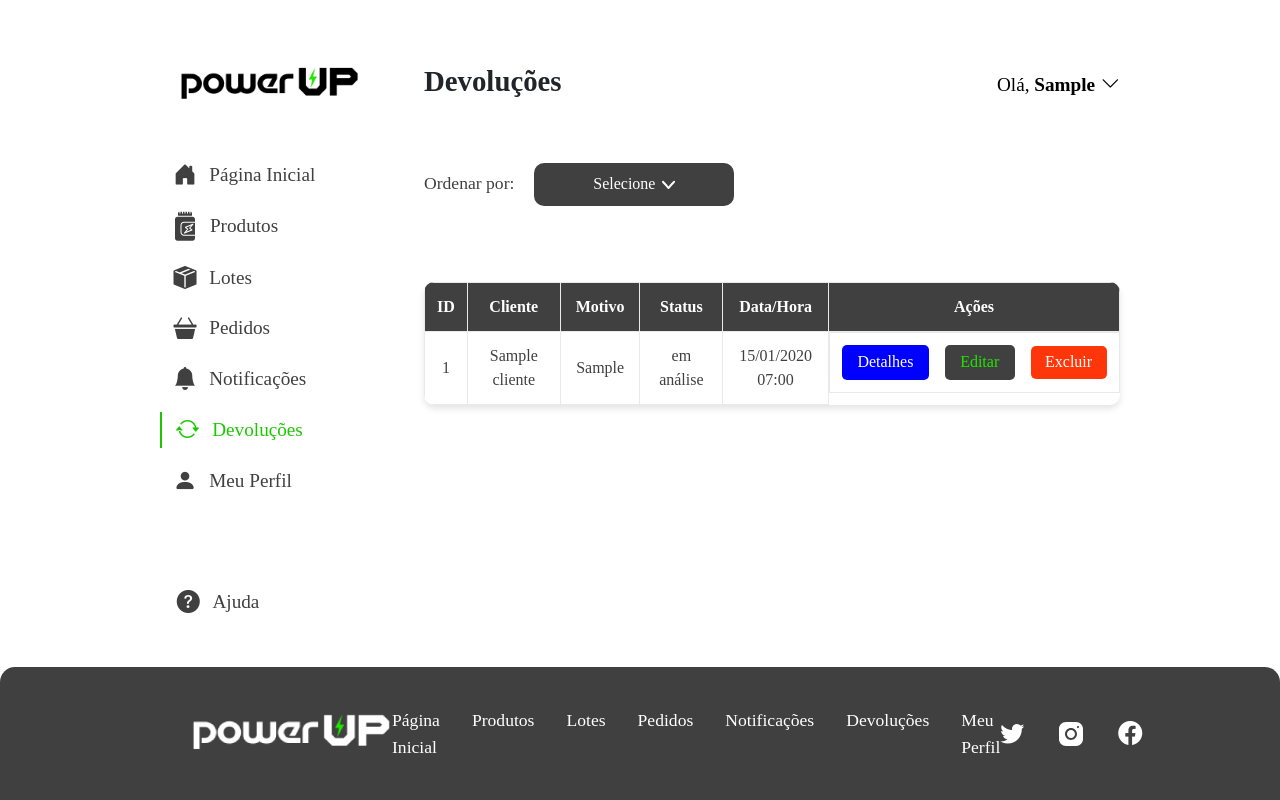
After one commit to PI-InfoWeb-CNAT/2024-suplementos, a Django app: page /devolucoes in a window 1280 px wide. The commit adds this page. Run offline with Django 5.2, Linux system fonts and the light colour scheme; a user stored in the database is signed in; tables that the repository leaves empty hold one stand-in row (values such as "Sample post"); one stand-in notice (Sample message) is shown; some web fonts are replaced.

Commit message:
Adição da página de devoluções do admin

```diff
--- a/src/loja/static/css/base.css
+++ b/src/loja/static/css/base.css
@@ -85,7 +85,7 @@ main {
             transition: .3s;
             & svg {
                 width: 1.05em;
-                height: 2em;
+                height: 1.9em;
                 margin-right: .75em;
                 margin-left: .1em;
                 transition: fill .3s;
--- /dev/null
+++ b/src/loja/templates/admin/devolucoes.html
@@ -0,0 +1,101 @@
+{% extends 'base.html' %}
+{% load static %}
+{% load custom_filters %}
+
+{% block title %}Devoluções - Admin{% endblock %}
+
+{% block styles %}
+    <link rel="stylesheet" href="{% static 'css/pedidos.css' %}">
+{% endblock %}
+
+{% block sidebar %}
+    <ul class="menu">
+        <li><a href="{% url 'home' %}"><i class="bi bi-house-door-fill menu-icon"></i>Página Inicial</a></li>
+        <li>
+            <a href="{% url 'produtos' %}">
+                <svg width="63" height="91" viewBox="0 0 63 91" fill="none" xmlns="http://www.w3.org/2000/svg">
+                    <path d="M28.1182 34.3863C23.7862 34.3863 20.3096 37.8629 20.3096 42.1949V64.0779C20.3096 68.4099 23.7862 71.8865 28.1182 71.8865H62.4892V34.3865L28.1182 34.3863ZM56.2042 37.5113C57.4542 37.4722 58.3448 39.0113 57.4151 40.0933L47.9698 50.8553L54.0596 55.8748C54.9697 56.6287 54.751 58.0818 53.6572 58.5271L29.9772 68.3083C28.4381 68.9606 27.0827 67.0739 28.196 65.8278L37.6569 55.0658L31.5671 50.0502C30.6648 49.3002 30.8796 47.8627 31.9617 47.4057L55.6497 37.6245C55.8411 37.5503 56.0245 37.5152 56.2042 37.5113ZM50.6573 43.0582L35.5593 49.3004L40.8874 53.6832C41.5671 54.2418 41.653 55.2574 41.071 55.9215L34.9812 62.8512L50.0552 56.6246L44.7271 52.2418C44.0513 51.6793 43.9693 50.6637 44.5552 50.0035L50.6573 43.0582Z" fill="#404040"/>
+                    <path d="M7.8047 15.6323H54.6797C59.0117 15.6323 62.4883 19.105 62.4883 23.437V31.2573L28.1173 31.2612C22.0939 31.2612 17.1833 36.1753 17.1833 42.1952V64.0782C17.1833 70.1016 22.0974 75.0122 28.1173 75.0122H62.4883V82.8169C62.4883 87.1489 59.0117 90.6255 54.6797 90.6255H7.8047C3.4727 90.6255 0 87.1489 0 82.8169V23.4379C0 19.1059 3.4727 15.6323 7.8047 15.6323Z" fill="#404040"/>
+                    <path d="M14.0595 0V4.6992C14.0635 5.55858 14.7549 6.25 15.6142 6.2539C16.4775 6.25781 17.1806 5.56249 17.1845 4.6992V0H21.8642V4.6992C21.8682 5.56248 22.5752 6.2578 23.4384 6.2539C24.2939 6.24999 24.9892 5.55859 24.9931 4.6992V0H29.6728V4.6992C29.6768 5.56248 30.3799 6.2578 31.2431 6.2539C32.1025 6.24999 32.7978 5.55859 32.7978 4.6992V0H37.497V4.6992C37.501 5.55858 38.1924 6.25 39.0517 6.2539C39.915 6.25781 40.6181 5.56249 40.622 4.6992V0H45.3017V4.6992C45.3056 5.56248 46.0088 6.2578 46.872 6.2539C47.7314 6.24999 48.4267 5.55468 48.4267 4.6992L48.4306 0C51.0361 0 53.1104 2.0898 53.1104 4.6953V12.5039H9.36035V4.6992C9.36035 2.0937 11.4502 0.00390005 14.0557 0.00390005L14.0595 0Z" fill="#404040"/>
+                </svg>
+                Produtos
+            </a>
+        </li>
+        <li><a href="{% url 'lotes' %}"><i class="bi bi-box-seam-fill menu-icon"></i>Lotes</a></li>
+        <li><a href="{% url 'pedidos' %}"><i class="bi bi-basket3-fill menu-icon"></i>Pedidos</a></li>
+        <li><a href="{% url 'notificacoes-admin' %}"><i class="bi bi-bell-fill menu-icon"></i>Notificações</a></li>
+        <li><a href="{% url 'devolucoes' %}" class="active"><i class="bi bi-arrow-repeat  fs-4 menu-icon"></i>Devoluções</a></li>
+        <li><a href="{% url 'perfil' %}"><i class="bi bi-person-fill menu-icon"></i>Meu Perfil</a></li>
+    </ul>
+{% endblock %}
+
+{% block content %}
+    <main>
+        <div class="container-cima">
+            <h3>Devoluções</h3>
+            <section class="container-botoes-cima">
+                <a class="ola-usuario" href="{% url 'perfil' %}">Olá, <span>{{ user.username|first_name }}</span><i class="bi bi-chevron-down"></i></a>
+            </section>
+        </div>
+        {% if messages %}
+            {% for message in messages %}
+                {% if 'page-devolucoes' in message.tags %}
+                    <div class="message {{ message.tags }}">
+                        <span>{{ message }}</span>
+                    </div>
+                {% endif %}
+            {% endfor %}
+        {% endif %}
+        {% if devolucoes %}
+            <div class="container-filtro">
+                <h4>Ordenar por:</h4>
+                <div class="container">
+                    <div class="hover-area" id="selecionarBtn">
+                        <p id="Selecione">Selecione </p>
+                        <img id="setinha" src="{% static 'images/setinha.png' %}">
+                    </div>
+                    <div class="checkbox-box" id="checkboxBox" style="display: none">
+                        <label for="option1" class="filtro">Ordem alfabética A-Z</label>
+                        <label for="option2" class="filtro">Ordem alfabética Z-A</label>
+                        <label for="option3" class="filtro">Menor preço</label>
+                        <label for="option4" class="filtro">Maior preço</label>
+                        <label for="option5" class="filtro">Menor promoção</label>
+                        <label for="option6" class="filtro">Maior promoção</label>
+                    </div>
+                </div>
+            </div>
+            <section class="devolucoes">
+                <table>
+                    <thead>
+                        <tr>
+                            <th>ID</th>
+                            <th>Cliente</th>
+                            <th>Motivo</th>
+                            <th>Status</th>
+                            <th>Data/Hora</th>
+                            <th>Ações</th>
+                        </tr>
+                    </thead>
+                    <tbody>
+                        {% for devolucao in devolucoes %}
+                            <tr>
+                                <td>{{ devolucao.id }}</td>
+                                <td>{{ devolucao.cliente }}</td>
+                                <td>{{ devolucao.motivo }}</td>
+                                <td>{{ devolucao.get_status_display }}</td>
+                                <td>{{ devolucao.data_devolucao|date:"d/m/Y H:i" }}</td>
+                                <td class="acoes">
+                                    <button type="button" class="btn-ver">Detalhes</button>
+                                    <button type="button" class="button-submit">Editar</button>
+                                    <button type="button" class="button-excluir">Excluir</button>
+                                </td>
+                            </tr>
+                        {% endfor %}
+                    </tbody>
+                </table>
+            </section>
+        {% else %}
+            <p style="font-size: 1.5em;">Nenhuma solicitação de devolução!</p>
+        {% endif %}
+    </main>
+{% endblock %}
--- a/src/loja/templates/admin/home.html
+++ b/src/loja/templates/admin/home.html
@@ -24,6 +24,7 @@
         <li><a href="{% url 'lotes' %}"><i class="bi bi-box-seam-fill menu-icon"></i>Lotes</a></li>
         <li><a href="{% url 'pedidos' %}"><i class="bi bi-basket3-fill menu-icon"></i>Pedidos</a></li>
         <li><a href="{% url 'notificacoes-admin' %}"><i class="bi bi-bell-fill menu-icon"></i>Notificações</a></li>
+        <li><a href="{% url 'devolucoes' %}"><i class="bi bi-arrow-repeat  fs-4 menu-icon"></i>Devoluções</a></li>
         <li><a href="{% url 'perfil' %}"><i class="bi bi-person-fill menu-icon"></i>Meu Perfil</a></li>
     </ul>
 {% endblock %}
--- a/src/loja/templates/admin/lotes.html
+++ b/src/loja/templates/admin/lotes.html
@@ -24,6 +24,7 @@
         <li><a href="{% url 'lotes' %}" class="active"><i class="bi bi-box-seam-fill menu-icon"></i>Lotes</a></li>
         <li><a href="{% url 'pedidos' %}"><i class="bi bi-basket3-fill menu-icon"></i>Pedidos</a></li>
         <li><a href="{% url 'notificacoes-admin' %}"><i class="bi bi-bell-fill menu-icon"></i>Notificações</a></li>
+        <li><a href="{% url 'devolucoes' %}"><i class="bi bi-arrow-repeat  fs-4 menu-icon"></i>Devoluções</a></li>
         <li><a href="{% url 'perfil' %}"><i class="bi bi-person-fill menu-icon"></i>Meu Perfil</a></li>
     </ul>
 {% endblock %}
--- a/src/loja/templates/admin/notificacoes.html
+++ b/src/loja/templates/admin/notificacoes.html
@@ -24,6 +24,7 @@
         <li><a href="{% url 'lotes' %}"><i class="bi bi-box-seam-fill menu-icon"></i>Lotes</a></li>
         <li><a href="{% url 'pedidos' %}"><i class="bi bi-basket3-fill menu-icon"></i>Pedidos</a></li>
         <li><a href="{% url 'notificacoes-admin' %}" class="active"><i class="bi bi-bell-fill menu-icon"></i>Notificações</a></li>
+        <li><a href="{% url 'devolucoes' %}"><i class="bi bi-arrow-repeat  fs-4 menu-icon"></i>Devoluções</a></li>
         <li><a href="{% url 'perfil' %}"><i class="bi bi-person-fill menu-icon"></i>Meu Perfil</a></li>
     </ul>
 {% endblock %}
--- a/src/loja/templates/admin/pedidos.html
+++ b/src/loja/templates/admin/pedidos.html
@@ -24,6 +24,7 @@
         <li><a href="{% url 'lotes' %}"><i class="bi bi-box-seam-fill menu-icon"></i>Lotes</a></li>
         <li><a href="{% url 'pedidos' %}" class="active"><i class="bi bi-basket3-fill menu-icon"></i>Pedidos</a></li>
         <li><a href="{% url 'notificacoes-admin' %}"><i class="bi bi-bell-fill menu-icon"></i>Notificações</a></li>
+        <li><a href="{% url 'devolucoes' %}"><i class="bi bi-arrow-repeat  fs-4 menu-icon"></i>Devoluções</a></li>
         <li><a href="{% url 'perfil' %}"><i class="bi bi-person-fill menu-icon"></i>Meu Perfil</a></li>
     </ul>
 {% endblock %}
@@ -39,7 +40,7 @@
         {% if messages %}
             {% for message in messages %}
                 {% if 'page-pedidos' in message.tags %}
-                    <div class="message {{ message.tags }} message-page">
+                    <div class="message {{ message.tags }}">
                         <span>{{ message }}</span>
                     </div>
                 {% endif %}
--- a/src/loja/templates/admin/perfil.html
+++ b/src/loja/templates/admin/perfil.html
@@ -24,6 +24,7 @@
     <li><a href="{% url 'lotes' %}"><i class="bi bi-box-seam-fill menu-icon"></i>Lotes</a></li>
     <li><a href="{% url 'pedidos' %}"><i class="bi bi-basket3-fill menu-icon"></i>Pedidos</a></li>
     <li><a href="{% url 'notificacoes-admin' %}"><i class="bi bi-bell-fill menu-icon"></i>Notificações</a></li>
+    <li><a href="{% url 'devolucoes' %}"><i class="bi bi-arrow-repeat  fs-4 menu-icon"></i>Devoluções</a></li>
     <li><a href="{% url 'perfil' %}" class="active"><i class="bi bi-person-fill menu-icon"></i>Meu Perfil</a></li>
 </ul>
 {% endblock %}
--- a/src/loja/templates/admin/produtos.html
+++ b/src/loja/templates/admin/produtos.html
@@ -24,6 +24,7 @@
         <li><a href="{% url 'lotes' %}"><i class="bi bi-box-seam-fill menu-icon"></i>Lotes</a></li>
         <li><a href="{% url 'pedidos' %}"><i class="bi bi-basket3-fill menu-icon"></i>Pedidos</a></li>
         <li><a href="{% url 'notificacoes-admin' %}"><i class="bi bi-bell-fill menu-icon"></i>Notificações</a></li>
+        <li><a href="{% url 'devolucoes' %}"><i class="bi bi-arrow-repeat  fs-4 menu-icon"></i>Devoluções</a></li>
         <li><a href="{% url 'perfil' %}"><i class="bi bi-person-fill menu-icon"></i>Meu Perfil</a></li>
     </ul>
 {% endblock %}
--- a/src/loja/templates/base.html
+++ b/src/loja/templates/base.html
@@ -50,6 +50,7 @@
                         <li><a href="{% url 'lotes' %}">Lotes</a></li>
                         <li><a href="{% url 'pedidos' %}">Pedidos</a></li>
                         <li><a href="{% url 'notificacoes-admin' %}">Notificações</a></li>
+                        <li><a href="{% url 'devolucoes' %}">Devoluções</a></li>
                         <li><a href="{% url 'perfil' %}">Meu Perfil</a></li>
                     </ul>
                 {% else %}
--- a/src/loja/templates/user/promocoes.html
+++ b/src/loja/templates/user/promocoes.html
@@ -45,6 +45,7 @@
                 {% endif %}
             </section>
         </div>
+        {% if produtos_promocoes %}
             <div class="container-filtro">
                 <h4>Ordenar por:</h4>
                 <div class="container">
@@ -96,5 +97,8 @@
                     </a>
                 {% endfor %}
             </section>
+        {% else %}
+            <p style="font-size: 1.5em;">Nenhum produto em promoção no momento!</p>
+        {% endif %}
     </main>
 {% endblock %}
--- a/src/loja/urls/HomeUrls.py
+++ b/src/loja/urls/HomeUrls.py
@@ -15,9 +15,10 @@ from loja.views.user.MaisVendidosView import maisvendidos_view
 from loja.views.user.ComprarNovamenteView import comprar_novamente_view
 
 from loja.views.admin.ProdutosView import produtos_view, criar_produto_view, edit_produto_view, excluir_produto_view
-from loja.views.admin.LoteView import list_lotes_view, criar_lote_view, edit_lote_view, excluir_lote_view
-from loja.views.admin.PedidoView import list_pedidos_view, edit_pedido_view, excluir_pedido_view
+from loja.views.admin.LotesView import list_lotes_view, criar_lote_view, edit_lote_view, excluir_lote_view
+from loja.views.admin.PedidosView import list_pedidos_view, edit_pedido_view, excluir_pedido_view
 from loja.views.admin.NotificacoesView import list_notificacoesAdmin_view, criar_notificacao_view, edit_notificacao_view, excluir_notificacao_view
+from loja.views.admin.DevolucoesView import list_devolucoes_view
 
 urlpatterns = [
     # USER
@@ -55,4 +56,5 @@ urlpatterns = [
     path("notificacoes-admin/criar", criar_notificacao_view, name='criar-notificacao'),
     path("notificacoes-admin/editar", edit_notificacao_view, name='edit-notificacao'),
     path("notificacoes-admin/excluir", excluir_notificacao_view, name='excluir-notificacao'),
+    path("devolucoes", list_devolucoes_view, name='devolucoes'),
 ]
--- a/src/loja/views/HomeView.py
+++ b/src/loja/views/HomeView.py
@@ -54,7 +54,7 @@ def home_view(request):
     }
 
     if request.headers.get('x-requested-with') == 'XMLHttpRequest':
-        produtos_html = render_to_string('user/produtos_pesquisados.html',{'produtos_pesquisa': produtos_pesquisa}, request=request )
+        produtos_html = render_to_string('user/produtos_pesquisados.html',{'produtos_pesquisa': produtos_pesquisa}, request=request)
         return HttpResponse(produtos_html)
 
     if request.user.is_staff:
--- /dev/null
+++ b/src/loja/views/admin/DevolucoesView.py
@@ -0,0 +1,12 @@
+from django.shortcuts import render
+
+from loja.models import DevolucaoProduto
+
+def list_devolucoes_view(request):
+    devolucoes = DevolucaoProduto.objects.all()
+
+    context = {
+        'devolucoes': devolucoes
+    }
+
+    return render(request, 'admin/devolucoes.html', context=context, status=200)
```
Also changed, not shown: src/loja/templates/user/meusfavoritos.html (+4 -4 lines), src/loja/views/admin/LotesView.py (renamed from src/loja/views/admin/LoteView.py), src/loja/views/admin/PedidosView.py (renamed from src/loja/views/admin/PedidoView.py), 1 other file. Lines whose indentation alone changed are shown as unchanged.
